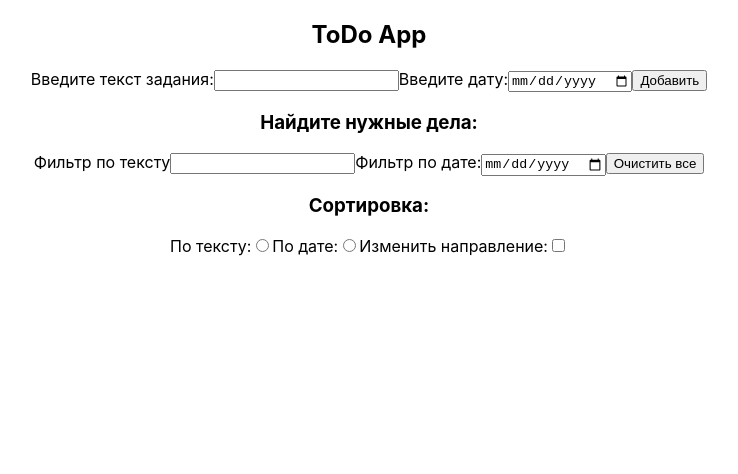
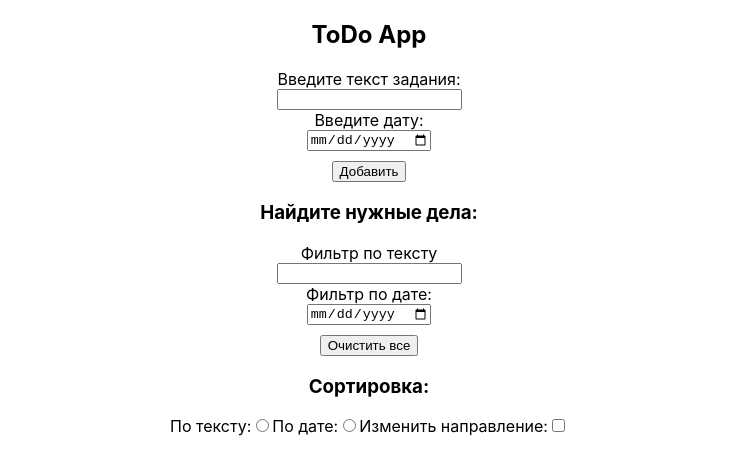
Before and after one commit to Nurai1/ReactTodoList, a React (Create React App) app: page / in a window 1280 px wide. Shown: the top 474 px of the page, without its empty margins (271-1009 px from the left). Built offline with nearby package versions, Linux system fonts and the light colour scheme.

Commit message:
changed some css styles

```diff
--- a/src/FilterInput.js
+++ b/src/FilterInput.js
@@ -15,18 +15,27 @@ export const FilterInput = ({
     filterInpDate.value='';
   }
   return (
-    <form action="">
+    <div className="filter__form" >
       <h3>Найдите нужные дела: </h3>
-      <label htmlFor="">
+      <label className="filter__label" htmlFor="">
         Фильтр по тексту
-        <input onChange={()=>{dispatch(actions.filterFromText(filterInpText.value))}} ref={(input)=>{filterInpText=input}} type="text"/>
+        <input className="filter__input"
+          onChange={()=>{dispatch(actions.filterFromText(filterInpText.value))}}
+          ref={(input)=>{filterInpText=input}} type="text"
+        />
       </label>
-      <label htmlFor="">
+      <label className="filter__label" htmlFor="">
         Фильтр по дате:
-        <input onChange={()=>{dispatch(actions.filterFromDate(filterInpDate.value))}} ref={(input)=>{filterInpDate=input}} type="date"/>
+        <input className="filter__input"
+          onChange={()=>{dispatch(actions.filterFromDate(filterInpDate.value))}}
+          ref={(input)=>{filterInpDate=input}} type="date"
+        />
       </label>
-      <input value="Очистить все" type="button" onClick={clearAllInputs}/>
-    </form>
+      <input className="filter__input button"
+        value="Очистить все" type="button"
+        onClick={clearAllInputs}
+      />
+    </div>
   )
 }
 
--- a/src/TodoInput.js
+++ b/src/TodoInput.js
@@ -9,28 +9,29 @@ export const TodoInput = ({
 }) => {
   let todoText = '';
   let todoDate = '';
-  const addTodo = () => {
+  const addTodo = (e) => {
+    e.preventDefault();
     if (!todoText.value || !todoDate.value){
       todoText.value?(todoDate.classList.add("error")):(todoText.classList.add("error"))
       return;
     }
     todoDate.classList.remove("error");
     todoText.classList.remove("error");
-    dispatch(actions.addToDo(todoText.value, todoDate.value))
+    dispatch(actions.addToDo(todoText.value, todoDate.value));
   };
 
   return (
-    <form className="todo__input">
+    <form className="todo__form" onSubmit={addTodo}>
       <h2>ToDo App</h2>
-      <label htmlFor="">
+      <label className="todo__text" htmlFor="">
         Введите текст задания:
-        <input ref={(input)=>{todoText=input}} type="text"/>
+        <input className="todo__input" ref={(input)=>{todoText=input}} type="text"/>
       </label>
-      <label htmlFor="">
+      <label className="todo__text" htmlFor="">
         Введите дату:
-        <input ref={(input)=>{todoDate=input}} type="date"/>
+        <input className="todo__input" ref={(input)=>{todoDate=input}} type="date"/>
       </label>
-      <input onClick={addTodo} type="button" value="Добавить" />
+      <input className="todo__submit" type="submit" value="Добавить" />
     </form>
   );
 }
--- a/src/styles/index.css
+++ b/src/styles/index.css
@@ -14,3 +14,16 @@ li{
 .error{
   border: 1px solid red;
 }
+.todo__label, .filter__label{
+  display: block;
+  margin: 0 auto;
+}
+
+.filter__input, .todo__input{
+  display: block;
+  margin: 0 auto;
+}
+
+.button, input[type="submit"]{
+  margin: 10px auto auto;
+}
```
